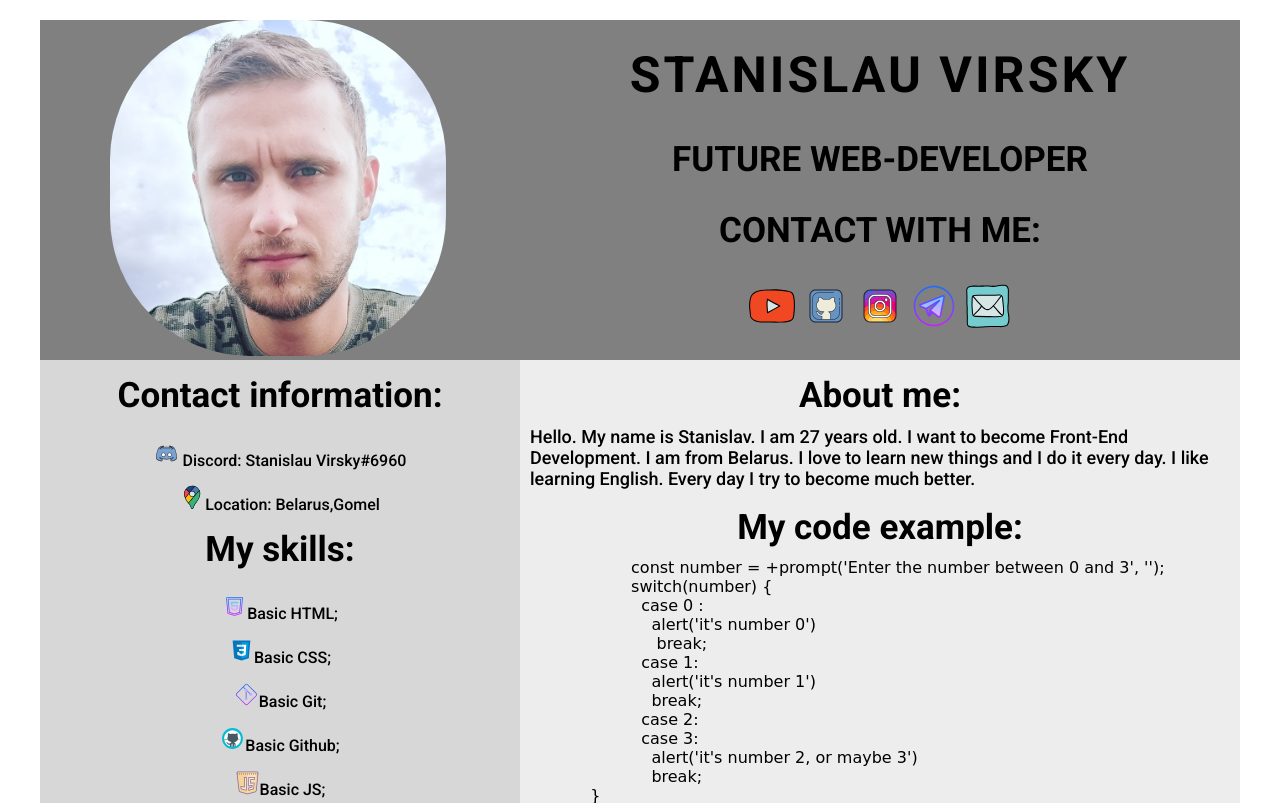
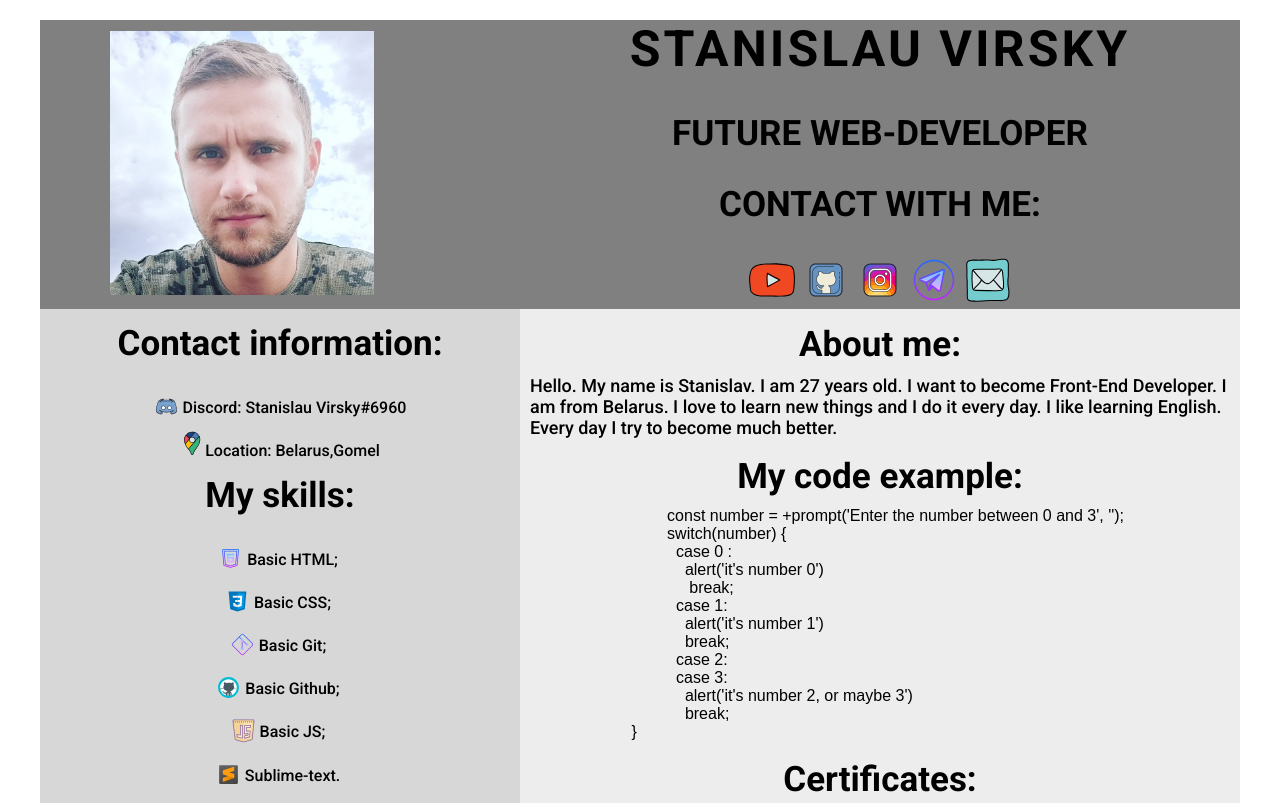
Before and after one commit to W0x3R/rsschool-cv, a plain HTML site: page index.html in a window 1280 px wide. Shown: the top 803 px of the page. Drawn offline with Linux system fonts and the light colour scheme.

Commit message:
feat:add changes

```diff
--- a/index.html
+++ b/index.html
@@ -36,24 +36,24 @@
         <section class="main-subtitle">
           <h2 class="main-title">Contact information:</h2>
           <p class="main-text-blockone">
-          <img src="assets/img/Discord.svg" alt="Discord"> Discord: Stanislau Virsky#6960
+          <img class="imgsvg" src="assets/img/Discord.svg" alt="Discord"> Discord: Stanislau Virsky#6960
           </p>
           <p class="main-text-blockone">
           <img src="assets/img/Location.svg" alt="Location">Location: Belarus,Gomel
           </p>
           <h2 class="main-title">My skills:</h2>
-          <p  class="main-text-blockone"><img src="assets/img/HTML5.svg" alt="HTML">Basic HTML;</p>
-          <p  class="main-text-blockone"><img src="assets/img/CSS.svg" alt="CSS">Basic CSS;</p>
-          <p  class="main-text-blockone"><img src="assets/img/GIT.svg" alt="Git">Basic Git;</p>
-          <p  class="main-text-blockone"><img src="assets/img/GITHUB2.svg" alt="Github">Basic Github;</p>
-          <p  class="main-text-blockone"><img src="assets/img/JS.svg" alt="JS">Basic JS;</p>
-          <p  class="main-text-blockone"><img src="assets/img/SUBLIME-TEXT.svg" alt="Sublime">Sublime-text.</p>
+          <p  class="main-text-blockone"><img class="myskillsvg" src="assets/img/HTML5.svg" alt="HTML">Basic HTML;</p>
+          <p  class="main-text-blockone"><img class="myskillsvg" src="assets/img/CSS.svg" alt="CSS">Basic CSS;</p>
+          <p  class="main-text-blockone"><img class="myskillsvg" src="assets/img/GIT.svg" alt="Git">Basic Git;</p>
+          <p  class="main-text-blockone"><img class="myskillsvg" src="assets/img/GITHUB2.svg" alt="Github">Basic Github;</p>
+          <p  class="main-text-blockone"><img class="myskillsvg" src="assets/img/JS.svg" alt="JS">Basic JS;</p>
+          <p  class="main-text-blockone"><img class="myskillsvg" src="assets/img/SUBLIME-TEXT.svg" alt="Sublime">Sublime-text.</p>
           <h2 class="main-title">Education and courses:</h2>
           <p  class="main-text-blockone">JavaScript https://learn.javascript.ru/ (in progress).</p>
           <p  class="main-text-blockone">HTML and CSS courses in Result School.</p>
           <p  class="main-text-blockone">RS Schools Course JavaScript/Front-end. Stage 0 (in progress).</p>
           <h2 class="main-title">My projects:</h2>
-          <a href="https://w0x3r.github.io/rsschool-cv">https://w0x3r.github.io/rsschool-cv/</a>
+          <a href="https://w0x3r.github.io/rsschool-cv" target="_blank">https://w0x3r.github.io/rsschool-cv/</a>
           <h2 class="main-title">Language:</h2>
           <ul class="main-list">
             <li class="list">RUSSIAN:NATIVE</li>
@@ -63,7 +63,7 @@
         </section>
         <section class="main-subtitle-two">
           <h2 class="main-title-blocktwo-first">About me:</h2>
-          <p  class="main-text-blocktwo">Hello. My name is Stanislav. I am 27 years old. I want to become Front-End Development. I am from Belarus. I love to learn new things and I do it every day. I like learning English. Every day I try to become much better.</p>
+          <p  class="main-text-blocktwo">Hello. My name is Stanislav. I am 27 years old. I want to become Front-End Developer. I am from Belarus. I love to learn new things and I do it every day. I like learning English. Every day I try to become much better.</p>
           <h2 class="main-title-blocktwo">My code example:</h2>
           <pre class="pre">
         const number = +prompt('Enter the number between 0 and 3', '');
@@ -85,7 +85,7 @@
         </section>
       </main>
       <footer class="footer">
-        <a class="footer-link" href="https://github.com/W0x3R">My Github
+        <a class="footer-link" href="https://github.com/W0x3R" target="_blank">My Github
         <img src="assets/img/icons8-github-16.svg" alt="Github">
         </a>
         <p>December 2022</p>
--- a/style.css
+++ b/style.css
@@ -19,9 +19,18 @@ body {
     width: 40%;
 }
 .image {
-    width: 70%;
-    border-radius: 140px;
+    width: 55%;
     margin: 0 70px;
+}
+.imgsvg {
+    position: relative;
+    left: 0px;
+    top: 6px;
+}
+.myskillsvg {
+    position: relative;
+    right: 4px;
+    top: 6px;
 }
 .header-selection {
     display: flex;
@@ -84,7 +93,7 @@ body {
     margin: 0 0 10px 0;
 }
 .pre {
-    font-family: cursive;
+    font-family: sans-serif;
     margin: 0;
 }
 .footer {
```
